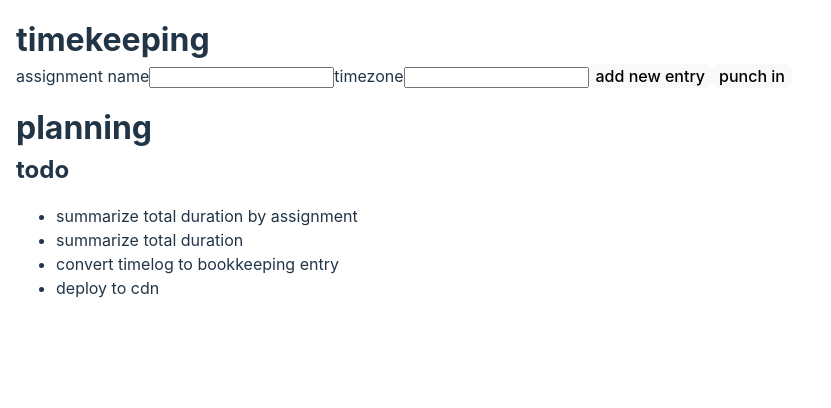
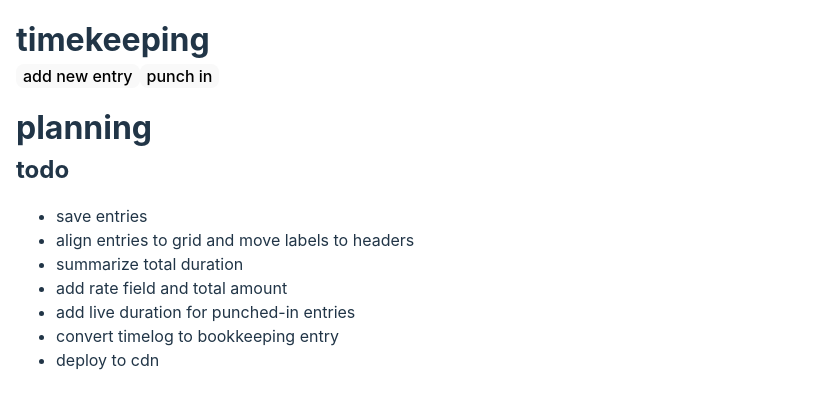
Before and after one commit to cruftbusters/bookeater, a React (Vite) app in the folder frontends/landing/: page / in a window 1280 px wide. Shown: the top 408 px of the page, without its empty margins (0-831 px from the left). Built offline with nearby package versions, Linux system fonts and the light colour scheme.

Commit message:
planning

```diff
--- a/frontends/landing/src/Planning.tsx
+++ b/frontends/landing/src/Planning.tsx
@@ -4,8 +4,11 @@ export function Planning() {
       <h1>planning</h1>
       <h2>todo</h2>
       <ul>
-        <li>summarize total duration by assignment</li>
+        <li>save entries</li>
+        <li>align entries to grid and move labels to headers</li>
         <li>summarize total duration</li>
+        <li>add rate field and total amount</li>
+        <li>add live duration for punched-in entries</li>
         <li>convert timelog to bookkeeping entry</li>
         <li>deploy to cdn</li>
       </ul>
--- a/frontends/landing/src/Timekeeping.tsx
+++ b/frontends/landing/src/Timekeeping.tsx
@@ -59,14 +59,6 @@ export function Timekeeping() {
   return (
     <div className={'large_margin_around'}>
       <h1>timekeeping</h1>
-      <label>
-        assignment name
-        <input />
-      </label>
-      <label>
-        timezone
-        <input />
-      </label>
       <button onClick={() => addDefault()}>add new entry</button>
       {isPunchedIn() ? (
         <button onClick={() => punchOut()}>punch out</button>
```
Also changed, not shown: 1 other file (tests, documents, lock files or other folders).
